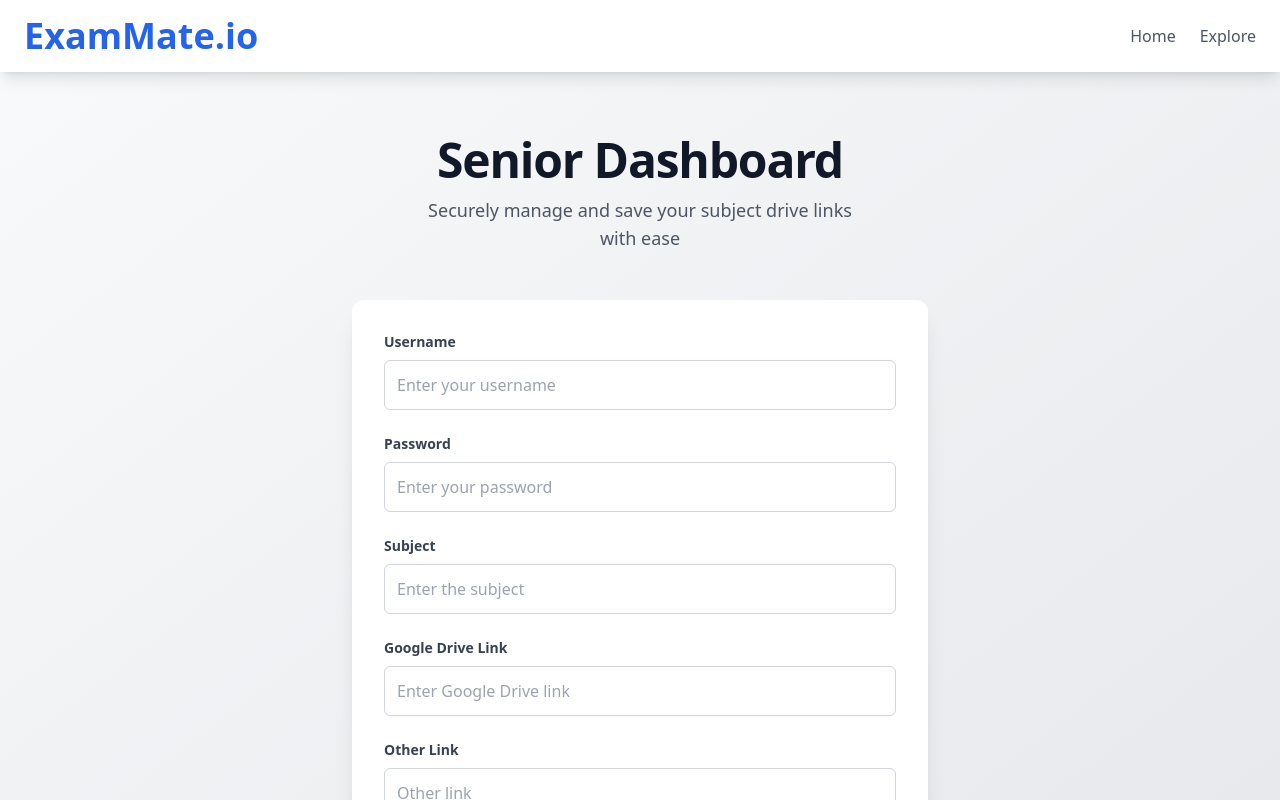
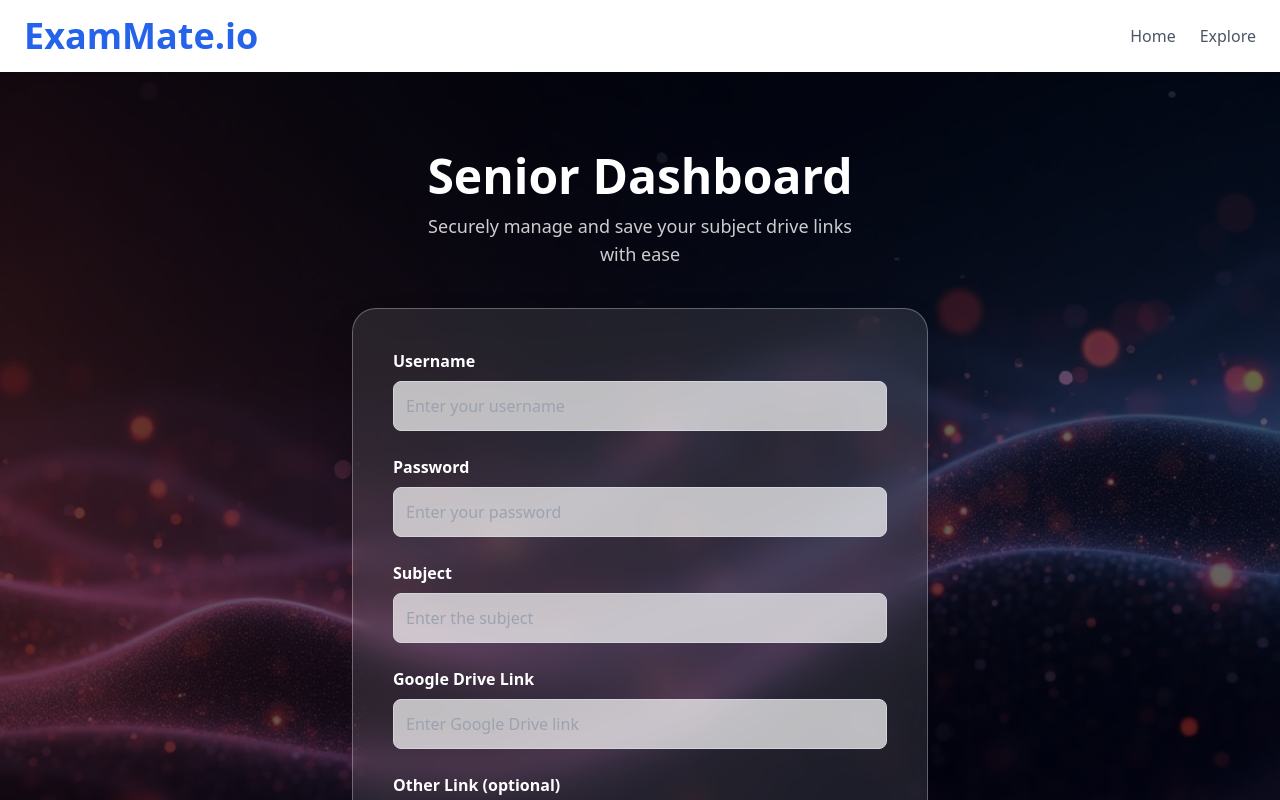
Before and after one commit to krishna0656L/Examio, a React (Create React App) app: page /SrDashboard in a window 1280 px wide. Shown: the top 800 px of the page. Built offline with nearby package versions, Linux system fonts and the light colour scheme; no server answers.

Commit message:
Update Srdashboaard.jsx

```diff
--- a/src/dashboard/Srdashboaard.jsx
+++ b/src/dashboard/Srdashboaard.jsx
@@ -1,5 +1,5 @@
 import { useState } from "react";
-import AuthNavbar from "../components/Authnavbar";
+import HeaderNavbar from "../components/Authnavbar";
 import axios from "axios";
 
 function Srdashboard() {
@@ -32,14 +32,11 @@ function Srdashboard() {
       console.log("Success:", response.data);
       setError("");
 
-      // Assuming the API returns the stored drive link
       const newDriveLink = response.data.driveLink || "";
-
       setUploadedDriveLinks((prevLinks) =>
         prevLinks ? `${prevLinks}, ${newDriveLink}` : newDriveLink
       );
 
-      // Reset form fields
       setDriveLink("");
       setSubject("");
       setPassword("");
@@ -51,15 +48,20 @@ function Srdashboard() {
   }
 
   return (
-    <div className="min-h-screen bg-gradient-to-br from-gray-50 to-gray-200 flex flex-col">
-      <AuthNavbar />
-      <div className="container mx-auto px-6 py-16 flex-1">
+    <div
+      className="min-h-screen bg-cover bg-center"
+      style={{ backgroundImage: "url('/Flux_Dev_Minimalist_futuristic_digital_background_with_smooth__0.jpg')" }} // replace with your image path
+    >
+      <div className="bg-black/60 min-h-screen">
+        <HeaderNavbar />
+        <div className="container mx-auto px-6 py-20 flex flex-col items-center justify-center">
+
           {/* Header Section */}
-        <div className="text-center mb-12">
-          <h1 className="text-4xl md:text-5xl font-extrabold text-gray-900 tracking-tight">
+          <div className="text-center mb-10">
+            <h1 className="text-4xl md:text-5xl font-extrabold text-white">
               Senior Dashboard
             </h1>
-          <p className="mt-3 text-lg text-gray-600 max-w-md mx-auto">
+            <p className="mt-3 text-lg text-white/80 max-w-md mx-auto">
               Securely manage and save your subject drive links with ease
             </p>
           </div>
@@ -67,16 +69,16 @@ function Srdashboard() {
           {/* Form Section */}
           <form
             onSubmit={handleSubmit}
-          className="max-w-xl mx-auto bg-white shadow-xl rounded-xl p-8 transform transition-all hover:shadow-2xl"
+            className="w-full max-w-xl bg-white/10 backdrop-blur-lg border border-white/30 shadow-2xl rounded-3xl p-10 text-white"
           >
             {error && (
-            <p className="text-red-500 bg-red-50 p-3 rounded-md mb-6 text-center font-medium">
+              <p className="text-red-400 bg-red-100/20 p-3 rounded-md mb-6 text-center font-medium">
                 {error}
               </p>
             )}
 
             <div className="mb-6">
-            <label htmlFor="username" className="block text-sm font-semibold text-gray-700 mb-2">
+              <label htmlFor="username" className="block font-semibold mb-2">
                 Username
               </label>
               <input
@@ -84,13 +86,13 @@ function Srdashboard() {
                 id="username"
                 value={username}
                 onChange={(e) => setUsername(e.target.value)}
-              className="w-full rounded-md border border-gray-300 focus:border-indigo-500 focus:ring-2 focus:ring-indigo-200 p-3 transition duration-150"
+                className="w-full rounded-lg border border-gray-300 bg-white/70 text-black focus:border-blue-500 focus:ring-2 focus:ring-blue-200 p-3"
                 placeholder="Enter your username"
               />
             </div>
 
             <div className="mb-6">
-            <label htmlFor="password" className="block text-sm font-semibold text-gray-700 mb-2">
+              <label htmlFor="password" className="block font-semibold mb-2">
                 Password
               </label>
               <input
@@ -98,13 +100,13 @@ function Srdashboard() {
                 id="password"
                 value={password}
                 onChange={(e) => setPassword(e.target.value)}
-              className="w-full rounded-md border border-gray-300 focus:border-indigo-500 focus:ring-2 focus:ring-indigo-200 p-3 transition duration-150"
+                className="w-full rounded-lg border border-gray-300 bg-white/70 text-black focus:border-blue-500 focus:ring-2 focus:ring-blue-200 p-3"
                 placeholder="Enter your password"
               />
             </div>
 
             <div className="mb-6">
-            <label htmlFor="subject" className="block text-sm font-semibold text-gray-700 mb-2">
+              <label htmlFor="subject" className="block font-semibold mb-2">
                 Subject
               </label>
               <input
@@ -112,13 +114,13 @@ function Srdashboard() {
                 id="subject"
                 value={subject}
                 onChange={(e) => setSubject(e.target.value)}
-              className="w-full rounded-md border border-gray-300 focus:border-indigo-500 focus:ring-2 focus:ring-indigo-200 p-3 transition duration-150"
+                className="w-full rounded-lg border border-gray-300 bg-white/70 text-black focus:border-blue-500 focus:ring-2 focus:ring-blue-200 p-3"
                 placeholder="Enter the subject"
               />
             </div>
 
             <div className="mb-6">
-            <label htmlFor="driveLink" className="block text-sm font-semibold text-gray-700 mb-2">
+              <label htmlFor="driveLink" className="block font-semibold mb-2">
                 Google Drive Link
               </label>
               <input
@@ -126,32 +128,33 @@ function Srdashboard() {
                 id="driveLink"
                 value={driveLink}
                 onChange={(e) => setDriveLink(e.target.value)}
-              className="w-full rounded-md border border-gray-300 focus:border-indigo-500 focus:ring-2 focus:ring-indigo-200 p-3 transition duration-150"
+                className="w-full rounded-lg border border-gray-300 bg-white/70 text-black focus:border-blue-500 focus:ring-2 focus:ring-blue-200 p-3"
                 placeholder="Enter Google Drive link"
               />
             </div>
+
             <div className="mb-6">
-            <label htmlFor="driveLink" className="block text-sm font-semibold text-gray-700 mb-2">
-              Other Link
+              <label htmlFor="otherLink" className="block font-semibold mb-2">
+                Other Link (optional)
               </label>
               <input
                 type="url"
-              id="driveLink"
+                id="otherLink"
                 value={OtherLink}
                 onChange={(e) => setOtherLink(e.target.value)}
-              className="w-full rounded-md border border-gray-300 focus:border-indigo-500 focus:ring-2 focus:ring-indigo-200 p-3 transition duration-150"
-              placeholder="Other link"
+                className="w-full rounded-lg border border-gray-300 bg-white/70 text-black focus:border-blue-500 focus:ring-2 focus:ring-blue-200 p-3"
+                placeholder="Other resource link"
               />
             </div>
+
             <button
               type="submit"
-            className="w-full py-3 bg-indigo-600 hover:bg-indigo-700 text-white rounded-md text-lg font-medium transition duration-200 ease-in-out transform hover:scale-105"
+              className="w-full py-3 bg-blue-600 hover:bg-blue-700 text-white rounded-xl text-lg font-semibold transition duration-200 transform hover:scale-105"
             >
               Submit
             </button>
           </form>
-
-
+        </div>
       </div>
     </div>
   );
```
Lines whose indentation alone changed are shown as unchanged.
